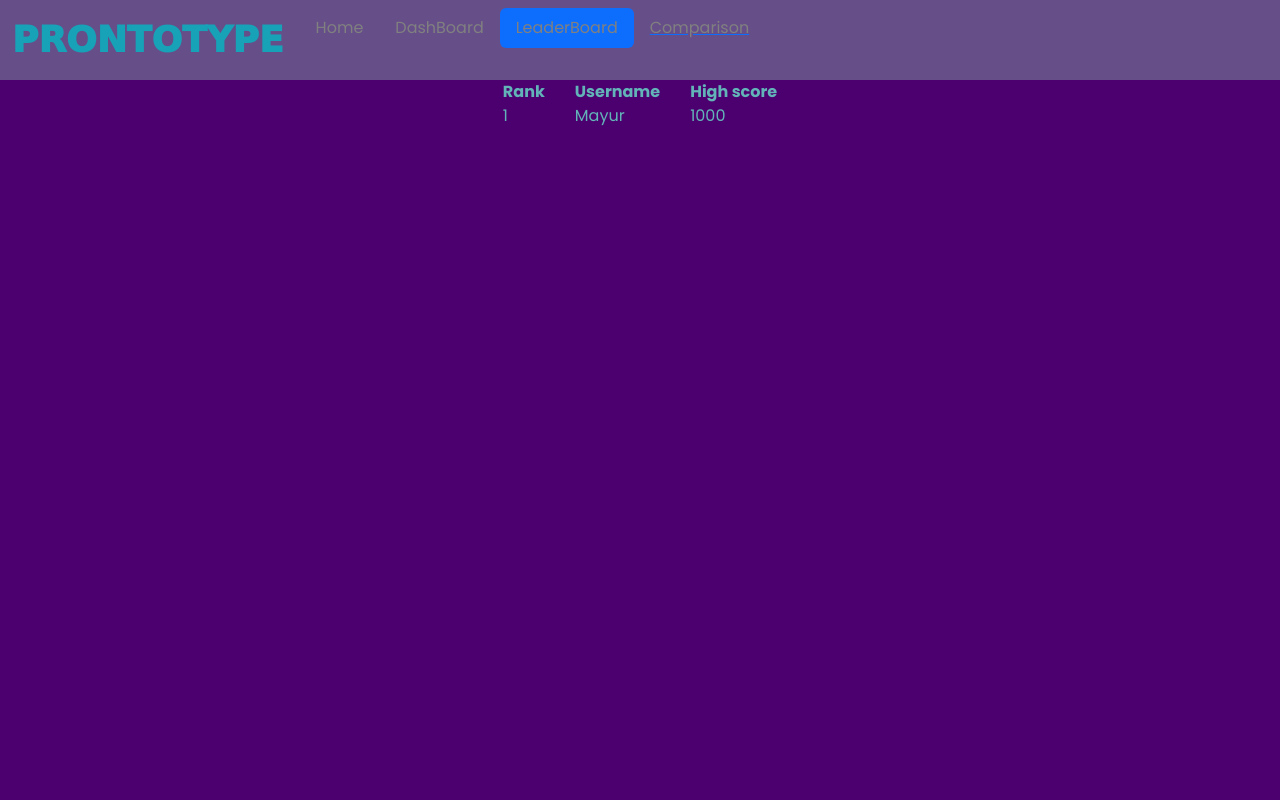
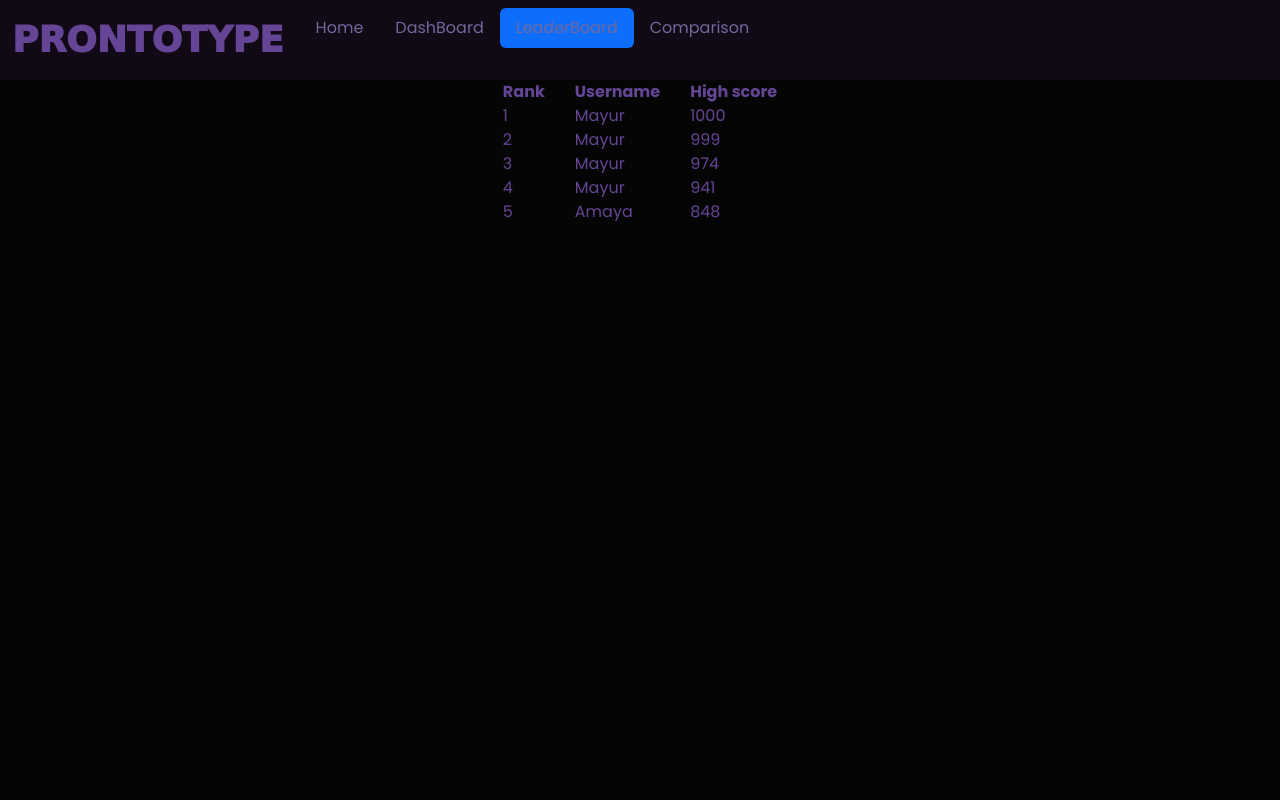
Before and after one commit to ananyanair11/ProntoType, a PHP site: page /leaderboard.html in a window 1280 px wide. Run offline with PHP 8.4, Linux system fonts and the light colour scheme; some web fonts are replaced.

Commit message:
changed colour scheme and added pages

```diff
--- a/comparison.html
+++ b/comparison.html
@@ -34,7 +34,7 @@
           </ul>
         </div>
       </nav>
-    <p> Hello, this is Comparison</p>
+    <p> You don't wanna sit with me anymore </p>
     <script src="https://cdn.jsdelivr.net/npm/bootstrap@5.2.1/dist/js/bootstrap.bundle.min.js" integrity="sha384-u1OknCvxWvY5kfmNBILK2hRnQC3Pr17a+RTT6rIHI7NnikvbZlHgTPOOmMi466C8" crossorigin="anonymous"></script>
 </body>
 </html>
--- a/dashboard.html
+++ b/dashboard.html
@@ -25,7 +25,7 @@
                 <a href ="leaderboard.html" style="text-decoration:none"><button class="nav-link" id="pills-contact-tab" data-bs-toggle="pill" data-bs-target="#pills-contact" type="button" role="tab" aria-controls="pills-contact" aria-selected="false">LeaderBoard</button></a>
               </li>
               <li class="nav-item" role="presentation">
-              <a href ="comparison.html"><button class="nav-link" id="pills-contact-tab" data-bs-toggle="pill" data-bs-target="#pills-contact" type="button" role="tab" aria-controls="pills-contact" aria-selected="false">Comparison</button></a>
+              <a href ="comparison.html" style="text-decoration:none"><button class="nav-link" id="pills-contact-tab" data-bs-toggle="pill" data-bs-target="#pills-contact" type="button" role="tab" aria-controls="pills-contact" aria-selected="false">Comparison</button></a>
               </li>
             </ul>
             <!-- <li class="nav-item">
@@ -34,7 +34,7 @@
           </ul>
         </div>
       </nav>
-      <h1>Username</h1>
+      <h1>Verma</h1>
 
 
     <script src="https://cdn.jsdelivr.net/npm/bootstrap@5.2.1/dist/js/bootstrap.bundle.min.js" integrity="sha384-u1OknCvxWvY5kfmNBILK2hRnQC3Pr17a+RTT6rIHI7NnikvbZlHgTPOOmMi466C8" crossorigin="anonymous"></script>
--- a/leaderboard.html
+++ b/leaderboard.html
@@ -25,7 +25,7 @@
                 <a href ="leaderboard.html" style="text-decoration:none"><button class="nav-link active" id="pills-contact-tab" data-bs-toggle="pill" data-bs-target="#pills-contact" type="button" role="tab" aria-controls="pills-contact" aria-selected="false">LeaderBoard</button></a>
               </li>
               <li class="nav-item" role="presentation">
-              <a href ="comparison.html"><button class="nav-link" id="pills-contact-tab" data-bs-toggle="pill" data-bs-target="#pills-contact" type="button" role="tab" aria-controls="pills-contact" aria-selected="false">Comparison</button></a>
+              <a href ="comparison.html" style="text-decoration:none"><button class="nav-link" id="pills-contact-tab" data-bs-toggle="pill" data-bs-target="#pills-contact" type="button" role="tab" aria-controls="pills-contact" aria-selected="false">Comparison</button></a>
               </li>
             </ul>
             <!-- <li class="nav-item">
@@ -45,6 +45,27 @@
         <td>Mayur</td>
         <td>1000</td>
       </tr>
+      <tr>
+        <td>2</td>
+        <td>Mayur</td>
+        <td>999</td>
+      </tr>
+      <tr>
+        <td>3</td>
+        <td>Mayur</td>
+        <td>974</td>
+      </tr>
+      <tr>
+        <td>4</td>
+        <td>Mayur</td>
+        <td>941</td>
+      </tr>
+      <tr>
+        <td>5</td>
+        <td>Amaya</td>
+        <td>848</td>
+      </tr>
+
     </table>
     <script src="https://cdn.jsdelivr.net/npm/bootstrap@5.2.1/dist/js/bootstrap.bundle.min.js" integrity="sha384-u1OknCvxWvY5kfmNBILK2hRnQC3Pr17a+RTT6rIHI7NnikvbZlHgTPOOmMi466C8" crossorigin="anonymous"></script>
 </body>
--- a/login.html
+++ b/login.html
@@ -42,7 +42,7 @@
     <h1 class="h3 mb-3 fw-normal">Please sign in</h1>
 
     <div class="form-floating">
-      <input type="text" class="form-control" id="floatingInput">
+      <input type="text" class="form-control" id="floatingInput" placeholder="Username">
       <label for="floatingInput">Username</label>
     </div>
     <div class="form-floating">
--- a/style.css
+++ b/style.css
@@ -12,9 +12,9 @@
 }
 body{
   align-items: center;
-  min-height: 100vh;
-  background-color: #4C0070!important;
-  color: #63B4B8;
+  /*min-height: 100vh;*/
+  background-color: #050506!important;
+  color: #654596;
 }
 ::selection{
   color: #fff;
@@ -29,7 +29,7 @@ body{
   justify-content: center;
   margin: auto;
   margin-top: 2%;
-  background: #664E88;
+  background: #120916;
   border-radius: 10px;
   box-shadow: 0 10px 15px rgba(0,0,0,0.05);
 }
@@ -106,7 +106,7 @@ body{
   font-size: 16px;
   cursor: pointer;
   border-radius: 5px;
-  background: #17A2B8;
+  background: #74679a;
   transition: transform 0.3s ease;
 }
 .content button:active{
@@ -227,22 +227,22 @@ li:not(:first-child) span{
   }
 }
 .navbar-custom {
-  background-color: #664E88
+  background-color: #120916
 }
 .navbar-brand{
   font-family: 'Codystar', cursive!important;
   font-size: 36px!important;
   font-weight: 1000;
-  color: #17A2B8!important;
+  color: #654596!important;
 }
 #pills-home-tab{
-  color:grey;
+  color:#74679a;
 }
 #pills-profile-tab{
-  color:grey;
+  color:#74679a;
 }
 #pills-contact-tab{
-  color:grey;
+  color:#74679a;
 }
 
 .space{
```
Also changed, not shown: login.css (+4 -3 lines), signup.html (+31 -1 lines).
